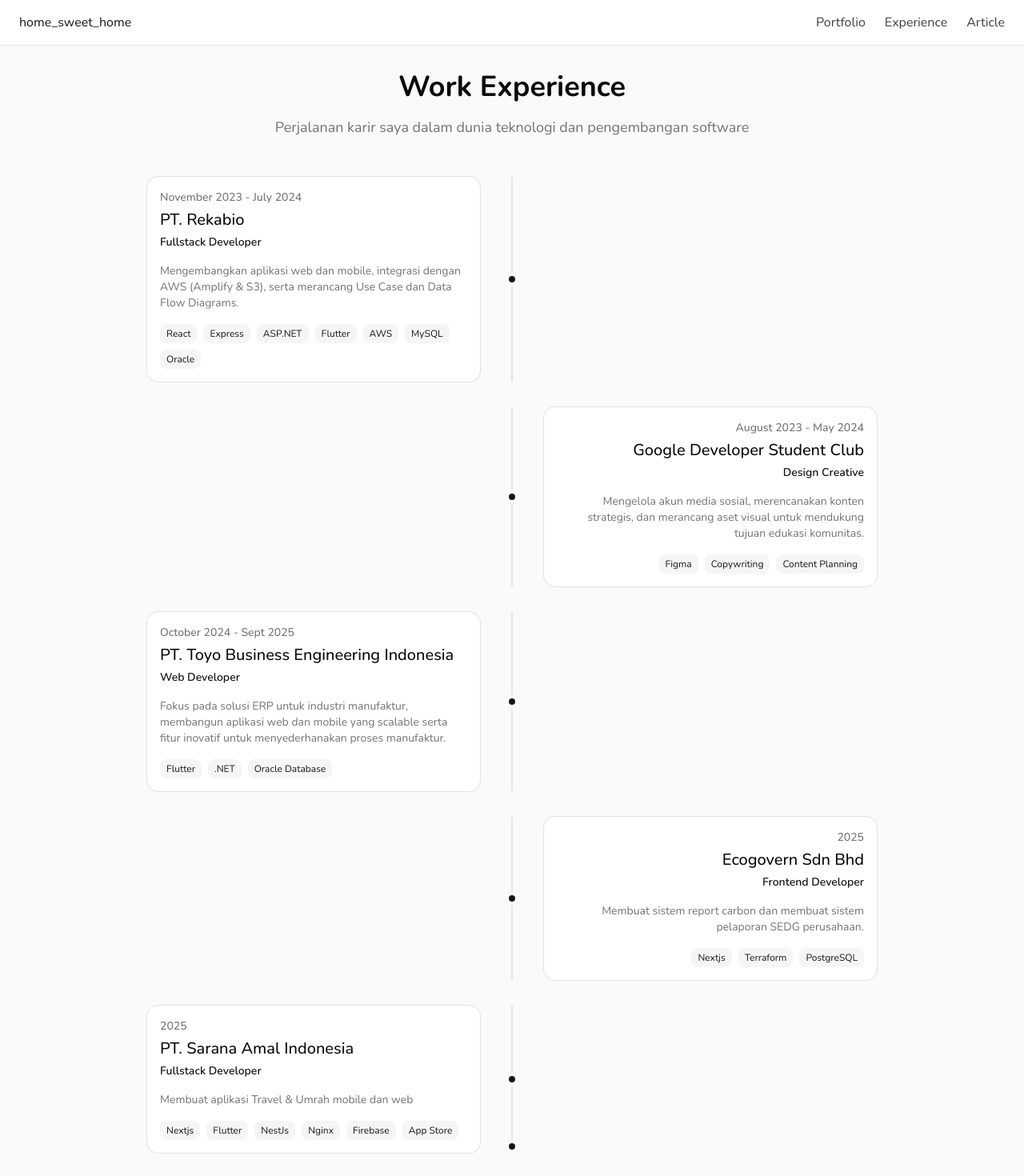
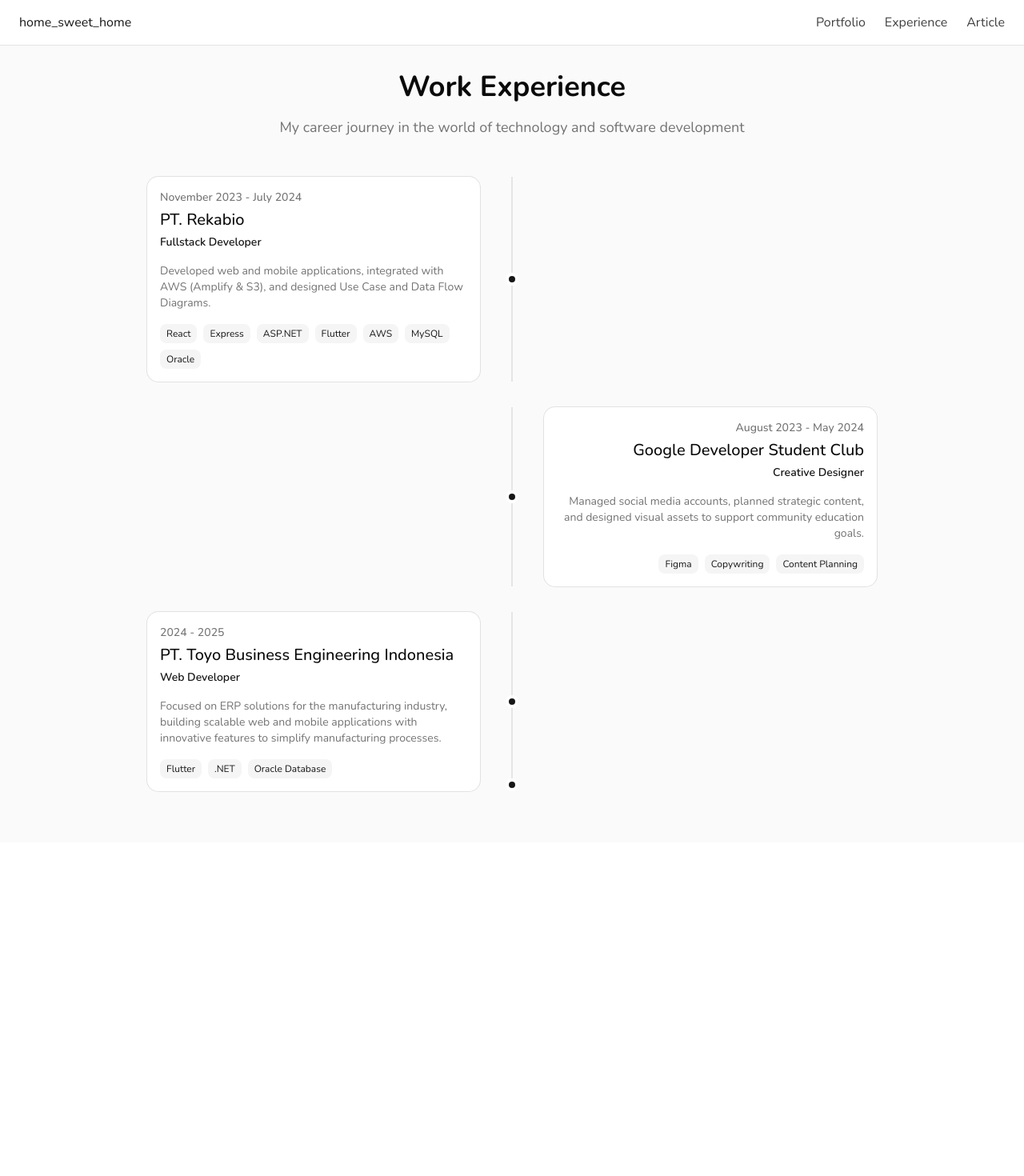
Before and after one commit to gilangrp/portfolio-gilang, a Next.js app: page /experience in a window 1280 px wide. Shown: the top 1470 px of the page at 80% size. After the commit the page ends 1053 px from the top, so only its background shows below. Built offline with nearby package versions, Linux system fonts and the light colour scheme.

Commit message:
change experience using english

```diff
--- a/src/app/experience/page.tsx
+++ b/src/app/experience/page.tsx
@@ -9,16 +9,16 @@
     company: 'PT. Rekabio',
     position: 'Fullstack Developer',
     period: 'November 2023 - July 2024',
-    description: 'Mengembangkan aplikasi web dan mobile, integrasi dengan AWS (Amplify & S3), serta merancang Use Case dan Data Flow Diagrams.',
+    description: 'Developed web and mobile applications, integrated with AWS (Amplify & S3), and designed Use Case and Data Flow Diagrams.',
     technologies: ['React', 'Express', 'ASP.NET', 'Flutter', 'AWS', 'MySQL', 'Oracle'],
     side: 'left'
   },
   {
     id: 2,
     company: 'Google Developer Student Club',
-    position: 'Design Creative',
+    position: 'Creative Designer',
     period: 'August 2023 - May 2024',
-    description: 'Mengelola akun media sosial, merencanakan konten strategis, dan merancang aset visual untuk mendukung tujuan edukasi komunitas.',
+    description: 'Managed social media accounts, planned strategic content, and designed visual assets to support community education goals.',
     technologies: ['Figma', 'Copywriting', 'Content Planning'],
     side: 'right'
   },
@@ -26,29 +26,29 @@
     id: 3,
     company: 'PT. Toyo Business Engineering Indonesia',
     position: 'Web Developer',
-    period: 'October 2024 - Sept 2025',
-    description: 'Fokus pada solusi ERP untuk industri manufaktur, membangun aplikasi web dan mobile yang scalable serta fitur inovatif untuk menyederhanakan proses manufaktur.',
+    period: '2024 - 2025',
+    description: 'Focused on ERP solutions for the manufacturing industry, building scalable web and mobile applications with innovative features to simplify manufacturing processes.',
     technologies: ['Flutter', '.NET', 'Oracle Database'],
     side: 'left'
   },
-  {
-    id: 4,
-    company: 'Ecogovern Sdn Bhd',
-    position: 'Frontend Developer',
-    period: '2025',
-    description: 'Membuat sistem report carbon dan membuat sistem pelaporan SEDG perusahaan.',
-    technologies: ['Nextjs', 'Terraform', 'PostgreSQL'],
-    side: 'right'
-  },
-  {
-    id: 5,
-    company: 'PT. Sarana Amal Indonesia',
-    position: 'Fullstack Developer',
-    period: '2025',
-    description: 'Membuat aplikasi Travel & Umrah mobile dan web',
-    technologies: ['Nextjs', 'Flutter', 'NestJs', 'Nginx', 'Firebase', 'App Store'],
-    side: 'left'
-  },
+  // {
+  //   id: 4,
+  //   company: 'Ecogovern Sdn Bhd',
+  //   position: 'Frontend Developer',
+  //   period: '2025',
+  //   description: 'Developed carbon reporting systems and corporate SDG reporting systems.',
+  //   technologies: ['Nextjs', 'Terraform', 'PostgreSQL'],
+  //   side: 'right'
+  // },
+  // {
+  //   id: 5,
+  //   company: 'PT. Sarana Amal Indonesia',
+  //   position: 'Fullstack Developer',
+  //   period: '2025',
+  //   description: 'Developed Travel & Umrah mobile and web applications.',
+  //   technologies: ['Nextjs', 'Flutter', 'NestJs', 'Nginx', 'Firebase', 'App Store'],
+  //   side: 'left'
+  // },
 ];
 
 function TimelineItem({ experience, isLast }: { experience: typeof experiences[0], isLast: boolean }) {
@@ -103,7 +103,7 @@
       <div className="mb-12 text-center">
         <h1 className="text-4xl font-bold mb-4">Work Experience</h1>
         <p className="text-muted-foreground text-lg">
-          Perjalanan karir saya dalam dunia teknologi dan pengembangan software
+          My career journey in the world of technology and software development
         </p>
       </div>
 
```
